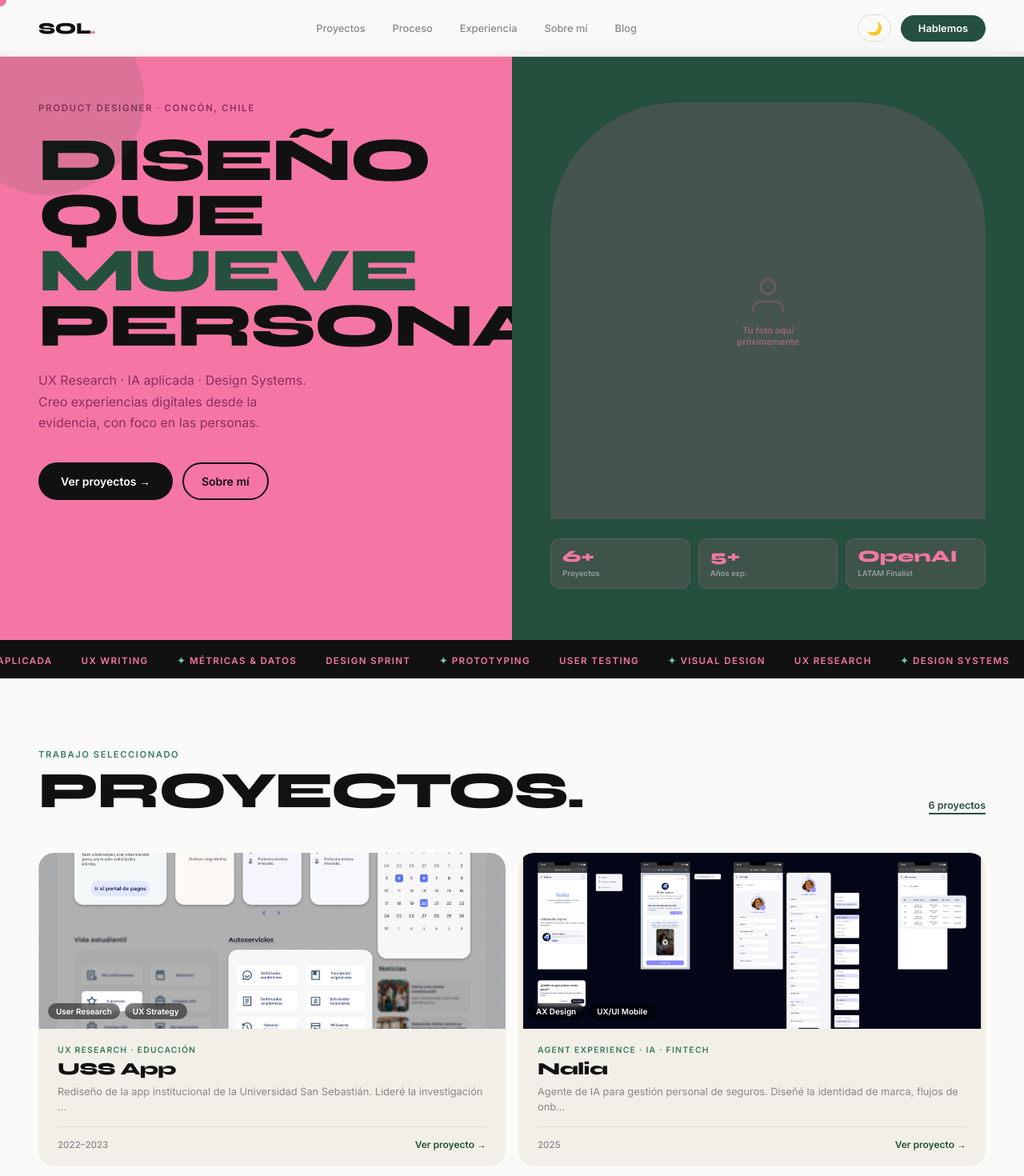
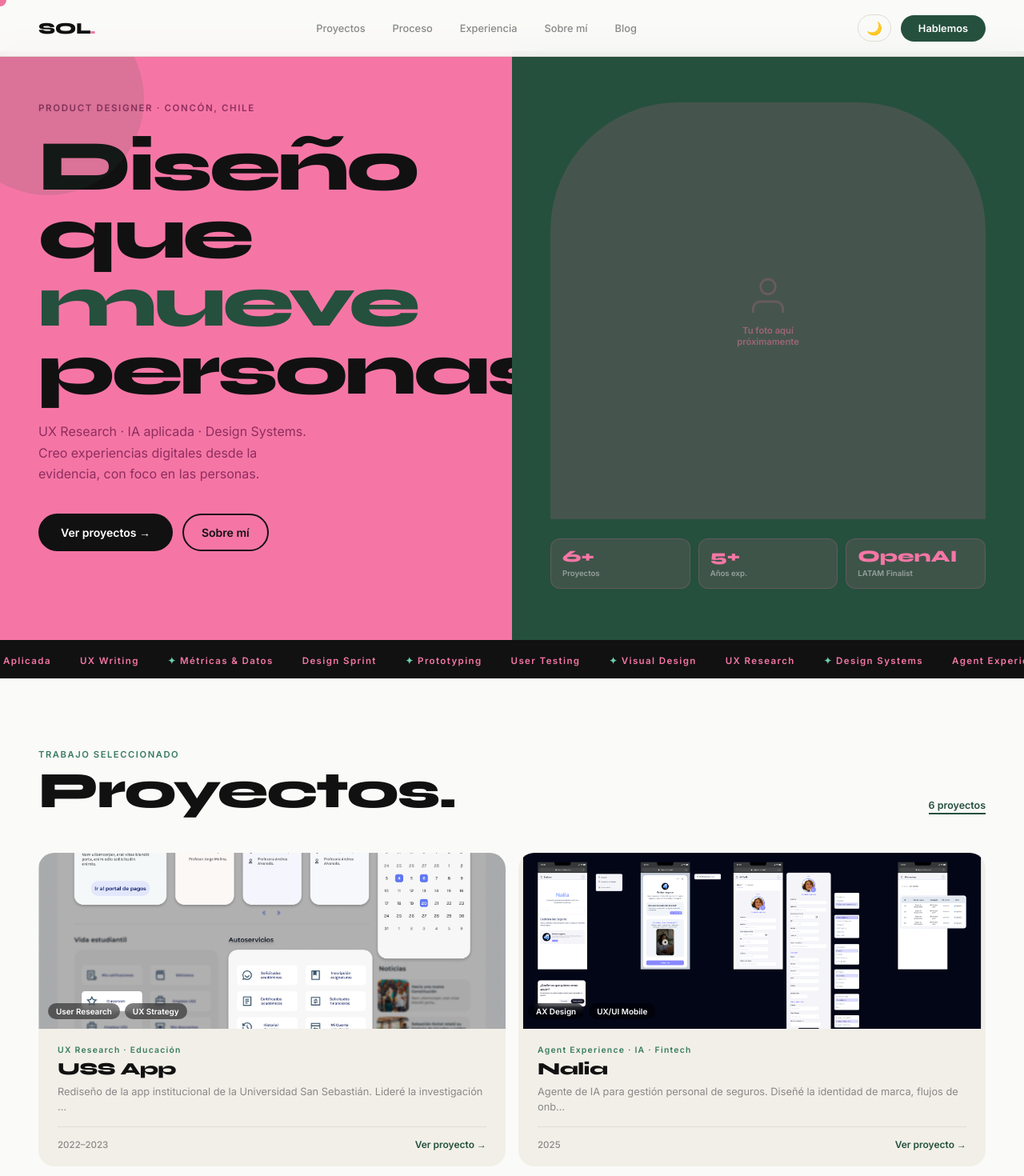
Before and after one commit to sol-escribiendo/portafolio-smelendez, a React (Vite) app: page / in a window 1280 px wide. Shown: the top 1470 px of the page at 80% size. Built offline with nearby package versions, Linux system fonts and the light colour scheme.

Commit message:
fix: quitar uppercase en títulos — Syne se ve mejor en mixed case

```diff
--- a/src/app/app.css
+++ b/src/app/app.css
@@ -66,7 +66,7 @@ img{display:block;max-width:100%}
 .hero-left{background:var(--pink);padding:64px 48px;display:flex;flex-direction:column;justify-content:space-between;position:relative;overflow:hidden}
 .hero-left::before{content:'';position:absolute;top:-60px;left:-60px;width:240px;height:240px;background:rgba(37,80,61,0.12);border-radius:50%;pointer-events:none}
 .hero-eyebrow{font-size:0.72rem;font-weight:700;letter-spacing:0.14em;text-transform:uppercase;color:var(--pink-deep);margin-bottom:24px}
-.hero-title{font-family:var(--font-display);font-size:clamp(3rem,6vw,5.5rem);font-weight:800;line-height:0.9;letter-spacing:-0.03em;color:var(--ink);text-transform:uppercase}
+.hero-title{font-family:var(--font-display);font-size:clamp(3.5rem,7vw,6.5rem);font-weight:800;line-height:0.95;letter-spacing:-0.04em;color:var(--ink)}
 .hero-title em{font-style:normal;color:var(--green)}
 .hero-subtitle{font-size:1rem;color:var(--pink-deep);line-height:1.65;max-width:340px;margin-top:20px;font-weight:400}
 .hero-actions{display:flex;gap:12px;flex-wrap:wrap;margin-top:36px}
@@ -90,7 +90,7 @@ img{display:block;max-width:100%}
 .marquee{background:var(--ink);padding:14px 0;overflow:hidden;white-space:nowrap}
 .marquee-track{display:inline-flex;gap:36px;animation:marquee 20s linear infinite}
 @keyframes marquee{from{transform:translateX(0)}to{transform:translateX(-50%)}}
-.marquee-item{font-size:0.72rem;font-weight:700;letter-spacing:0.12em;text-transform:uppercase;color:var(--pink);flex-shrink:0}
+.marquee-item{font-size:0.72rem;font-weight:700;letter-spacing:0.12em;color:var(--pink);flex-shrink:0}
 .marquee-sep{color:var(--green-light)}
 
 /* ── SECTIONS ── */
@@ -102,7 +102,7 @@ img{display:block;max-width:100%}
 .section-pink{background:var(--pink)}
 
 .section-header{display:flex;justify-content:space-between;align-items:flex-end;margin-bottom:48px}
-.sec-title{font-family:var(--font-display);font-size:clamp(2.5rem,5vw,4rem);font-weight:800;text-transform:uppercase;letter-spacing:-0.03em;color:var(--ink);line-height:0.9}
+.sec-title{font-family:var(--font-display);font-size:clamp(2.5rem,5vw,4rem);font-weight:800;letter-spacing:-0.03em;color:var(--ink);line-height:0.9}
 .sec-title-light{color:#fff}
 .sec-title-pink{color:var(--pink)}
 .sec-eyebrow{font-size:0.7rem;font-weight:700;letter-spacing:0.14em;text-transform:uppercase;color:var(--green-mid);display:block;margin-bottom:10px}
@@ -122,7 +122,7 @@ img{display:block;max-width:100%}
 .proj-tags-overlay{position:absolute;bottom:12px;left:12px;display:flex;gap:6px;flex-wrap:wrap}
 .proj-tag-pill{font-size:0.62rem;font-weight:700;padding:4px 10px;border-radius:100px;background:rgba(0,0,0,0.5);color:#fff;backdrop-filter:blur(4px)}
 .proj-body{padding:20px 24px}
-.proj-eyebrow{font-size:0.65rem;font-weight:700;letter-spacing:0.12em;text-transform:uppercase;color:var(--green-mid);margin-bottom:4px}
+.proj-eyebrow{font-size:0.65rem;font-weight:700;letter-spacing:0.12em;color:var(--green-mid);margin-bottom:4px}
 .proj-name{font-family:var(--font-display);font-size:1.35rem;font-weight:800;color:var(--ink);letter-spacing:-0.02em;margin-bottom:6px}
 .proj-desc{font-size:0.8rem;color:var(--ink-muted);line-height:1.55}
 .proj-footer{display:flex;justify-content:space-between;align-items:center;margin-top:14px;padding-top:14px;border-top:1px solid var(--border)}
@@ -137,7 +137,7 @@ img{display:block;max-width:100%}
 .proc-card:hover{background:var(--green)}
 .proc-num{font-family:var(--font-display);font-size:0.7rem;font-weight:800;letter-spacing:0.14em;color:var(--green-light);margin-bottom:16px;display:block}
 .proc-icon{font-size:1.6rem;margin-bottom:12px;display:block}
-.proc-title{font-family:var(--font-display);font-size:1.4rem;font-weight:800;text-transform:uppercase;color:#fff;margin-bottom:10px}
+.proc-title{font-family:var(--font-display);font-size:1.4rem;font-weight:800;color:#fff;margin-bottom:10px}
 .proc-desc{font-size:0.8rem;color:rgba(255,255,255,0.5);line-height:1.65}
 
 /* ── EXPERIENCE ── */
@@ -156,14 +156,14 @@ img{display:block;max-width:100%}
 .about-block{display:grid;grid-template-columns:1fr 1fr}
 @media(max-width:768px){.about-block{grid-template-columns:1fr}}
 .about-left{background:var(--green);padding:72px 48px;display:flex;flex-direction:column;justify-content:space-between}
-.about-title{font-family:var(--font-display);font-size:clamp(2.2rem,4vw,3.5rem);font-weight:800;text-transform:uppercase;letter-spacing:-0.03em;color:#fff;line-height:0.9;margin-top:16px}
+.about-title{font-family:var(--font-display);font-size:clamp(2.2rem,4vw,3.5rem);font-weight:800;letter-spacing:-0.03em;color:#fff;line-height:0.9;margin-top:16px}
 .about-title em{font-style:normal;color:var(--pink)}
 .about-text{font-size:0.875rem;color:rgba(255,255,255,0.65);line-height:1.75;margin-top:20px}
 .skill-pills{display:flex;flex-wrap:wrap;gap:6px;margin-top:24px}
 .skill-pill{font-size:0.65rem;font-weight:700;padding:5px 13px;border-radius:100px;border:1px solid rgba(105,208,170,0.35);color:var(--green-light)}
 .about-leo{margin-top:28px;padding:18px 20px;border-radius:14px;position:relative}
 .about-leo::before{content:'';position:absolute;inset:0;border-radius:14px;padding:1.5px;background:linear-gradient(135deg,var(--green-light),var(--pink));-webkit-mask:linear-gradient(#fff 0 0) content-box,linear-gradient(#fff 0 0);-webkit-mask-composite:xor;mask-composite:exclude;pointer-events:none}
-.leo-label{font-size:0.65rem;font-weight:700;letter-spacing:0.1em;text-transform:uppercase;color:var(--green-light);margin-bottom:6px}
+.leo-label{font-size:0.65rem;font-weight:700;letter-spacing:0.1em;color:var(--green-light);margin-bottom:6px}
 .leo-title{font-size:0.9rem;font-weight:700;color:#fff;margin-bottom:4px}
 .leo-desc{font-size:0.75rem;color:rgba(255,255,255,0.5);line-height:1.5}
 .tools-row{display:flex;flex-wrap:wrap;gap:6px;margin-top:24px}
@@ -203,7 +203,7 @@ img{display:block;max-width:100%}
 
 /* ── CONTACT ── */
 .contact-inner{max-width:680px;margin:0 auto;text-align:center}
-.contact-title{font-family:var(--font-display);font-size:clamp(2.8rem,6vw,5rem);font-weight:800;text-transform:uppercase;letter-spacing:-0.03em;color:#fff;line-height:0.9;margin:16px 0 24px}
+.contact-title{font-family:var(--font-display);font-size:clamp(2.8rem,6vw,5rem);font-weight:800;letter-spacing:-0.03em;color:#fff;line-height:0.9;margin:16px 0 24px}
 .contact-title em{font-style:normal;color:var(--pink)}
 .contact-sub{font-size:0.95rem;color:rgba(255,255,255,0.55);line-height:1.7;margin-bottom:40px}
 .contact-actions{display:flex;gap:14px;justify-content:center;flex-wrap:wrap}
@@ -214,7 +214,7 @@ img{display:block;max-width:100%}
 
 /* ── FOOTER ── */
 .footer{background:var(--ink);padding:48px 48px 28px}
-.footer-name{font-family:var(--font-display);font-size:clamp(3rem,8vw,7rem);font-weight:800;text-transform:uppercase;letter-spacing:-0.04em;color:var(--pink);line-height:0.9;margin-bottom:40px}
+.footer-name{font-family:var(--font-display);font-size:clamp(3rem,8vw,7rem);font-weight:800;letter-spacing:-0.04em;color:var(--pink);line-height:0.9;margin-bottom:40px}
 .footer-bottom{display:flex;justify-content:space-between;align-items:center;padding-top:20px;border-top:1px solid #222;flex-wrap:wrap;gap:12px}
 .footer-copy{font-size:0.72rem;color:#444}
 .footer-links{display:flex;gap:20px;font-size:0.72rem;color:#444}
@@ -232,10 +232,10 @@ img{display:block;max-width:100%}
 .detail-hero-overlay{position:absolute;inset:0;display:flex;align-items:flex-end;padding:20px}
 .detail-content{padding:32px}
 .detail-header{display:flex;justify-content:space-between;align-items:flex-start;margin-bottom:18px}
-.detail-title{font-family:var(--font-display);font-size:2rem;font-weight:800;text-transform:uppercase;color:var(--ink);letter-spacing:-0.02em;line-height:0.95}
+.detail-title{font-family:var(--font-display);font-size:2rem;font-weight:800;color:var(--ink);letter-spacing:-0.02em;line-height:0.95}
 .detail-desc{font-size:0.9rem;color:var(--ink-soft);line-height:1.75;margin-bottom:20px}
 .detail-impact{background:rgba(37,80,61,0.08);border:1px solid rgba(37,80,61,0.2);border-radius:10px;padding:10px 14px;font-size:0.8rem;font-weight:700;color:var(--green);margin-bottom:20px}
-.detail-sec-title{font-family:var(--font-display);font-size:1.1rem;font-weight:800;text-transform:uppercase;color:var(--ink);margin:24px 0 12px;padding-bottom:8px;border-bottom:1px solid var(--border)}
+.detail-sec-title{font-family:var(--font-display);font-size:1.1rem;font-weight:800;color:var(--ink);margin:24px 0 12px;padding-bottom:8px;border-bottom:1px solid var(--border)}
 .detail-process{display:flex;flex-direction:column;gap:10px}
 .detail-process-item{display:flex;gap:12px;font-size:0.83rem;color:var(--ink-soft);line-height:1.55}
 .detail-process-num{font-size:0.7rem;font-weight:700;color:var(--green);min-width:24px;padding-top:2px}
```
